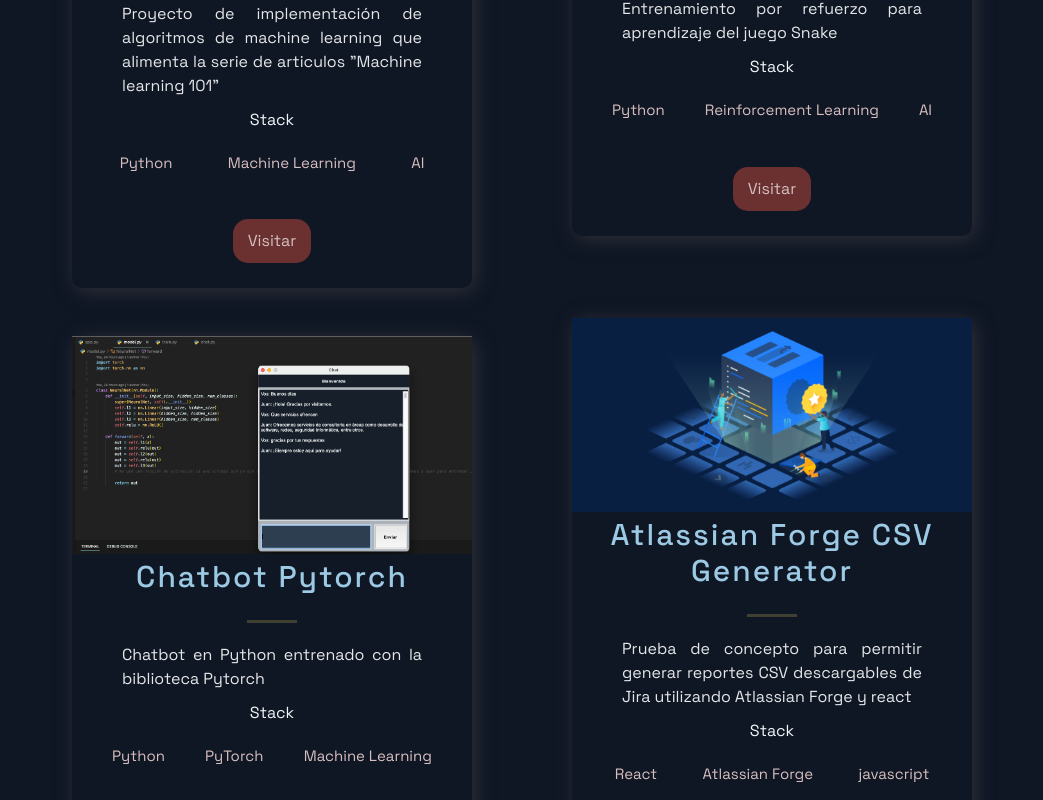
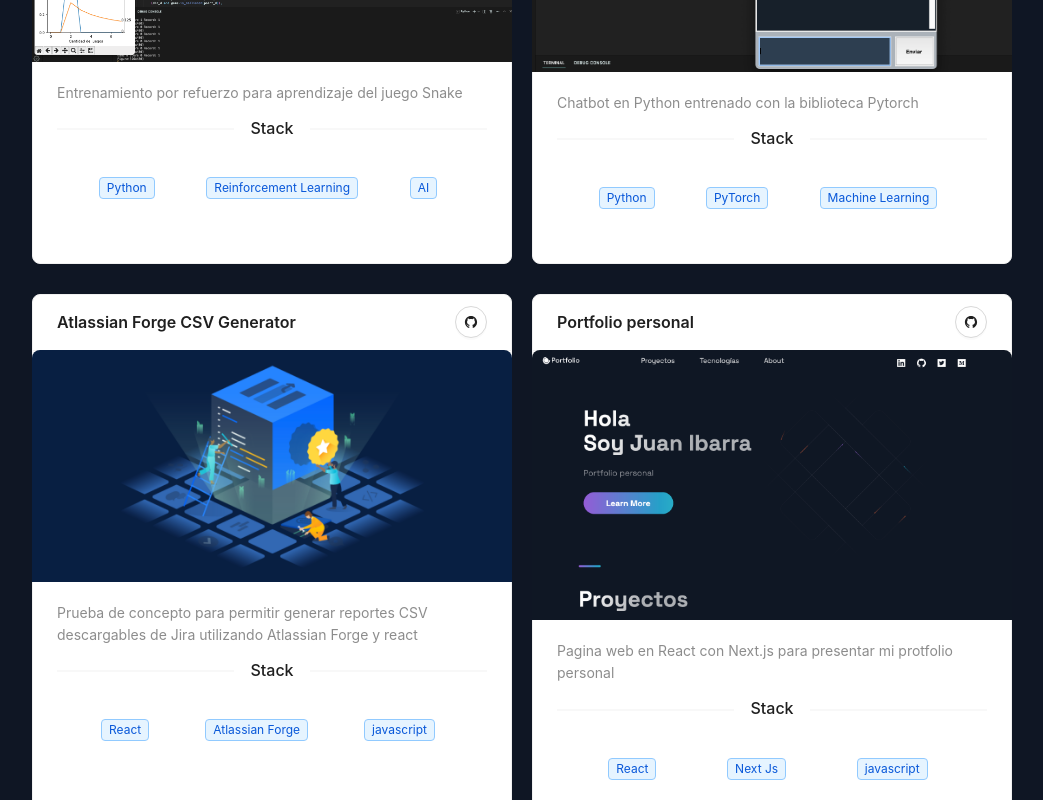
Before and after one commit to jmibarra/portfolio-jmi, a Next.js app: page / in a window 1280 px wide. Shown: the part 1760-2560 px from the top of the page, without its empty margins (118-1161 px from the left). Built offline with nearby package versions, Linux system fonts and the light colour scheme; no server answers.

Commit message:
Se cambian los estilos y se mejora la manera de mostrar los proyectos

```diff
--- a/src/components/Articles/Articles.js
+++ b/src/components/Articles/Articles.js
@@ -2,7 +2,7 @@
 import { GridContainer, TagList } from './ArticlesStyles';
 import { Section, SectionDivider, SectionTitle } from '../../styles/GlobalComponents';
 import { getRssFeed } from '../../services/medium-feed';
-import { Button, Card, Collapse, Descriptions, Divider, Flex, Tag } from 'antd';
+import { Button, Card, Descriptions, Tag } from 'antd';
 import { AiFillMediumSquare } from 'react-icons/ai';
 
 const Articles = () => {
--- a/src/components/Projects/Projects.js
+++ b/src/components/Projects/Projects.js
@@ -1,35 +1,39 @@
 import React from 'react';
 
-import { BlogCard, CardInfo, ExternalLinks, GridContainer, HeaderThree, Hr, Tag, TagList, TitleContent, UtilityList, Img } from './ProjectsStyles';
+import { GridContainer, TagList } from './ProjectsStyles';
 import { Section, SectionDivider, SectionTitle } from '../../styles/GlobalComponents';
 import { projects } from '../../constants/constants';
+import { Button, Card, Divider, Tag } from 'antd';
+import { AiFillGithub } from 'react-icons/ai';
 
-
+const { Meta } = Card;
 const Projects = () => (
     <Section nopadding id="projects">
         <SectionDivider />
         <SectionTitle main> Proyectos </SectionTitle>
         <GridContainer>
             {projects.map(({ id, image, title, description, tags, visit }) => (
-                <BlogCard key={id}>
-                    <Img src={image} />
-                    <TitleContent>
-                        <HeaderThree title>{title}</HeaderThree>
-                        <Hr />
-                    </TitleContent>
-                    <CardInfo>{description}</CardInfo>
-                    {tags.length != 0 && <div>
-                        <TitleContent> Stack </TitleContent>
-                        <TagList>
-                            {tags.filter((tag, index) => index < 3).map((tag, i) => (
-                                <Tag key={i}>{tag}</Tag>
-                            ))}
-                        </TagList>
-                    </div>}
-                    <UtilityList>
-                        <ExternalLinks href={visit} target="_blank"> Visitar </ExternalLinks>
-                    </UtilityList>
-                </BlogCard>
+                <Card
+                    key={id}
+                    hoverable
+                    title={title}
+                    cover={<img alt="example" src={image} />}
+                    style={{ width: '100%', height: '100%' }}
+                    extra={<Button icon={<AiFillGithub />} shape="circle" href={visit} target='_blank' />}
+                >
+                    <Meta description={description} />
+                    {
+                        tags.length != 0 && <div>
+                            <Divider> Stack </Divider>
+                            <TagList>
+                                {tags.filter((tag, index) => index < 3).map((tag, i) => (
+                                    <Tag color='blue' key={i}>{tag}</Tag>
+                                ))}
+                            </TagList>
+                        </div>
+                    }
+                </Card>
+
             ))}
         </GridContainer>
     </Section>
--- a/src/constants/constants.js
+++ b/src/constants/constants.js
@@ -54,15 +54,6 @@
         id: 5,
     },
     {
-        title: 'Notas React',
-        description: "Web app sencilla para crear notas",
-        image: 'images/react-note-app.png',
-        tags: ['React', 'javascript'],
-        source: 'https://github.com/jmibarra/react-note-app',
-        visit: 'https://github.com/jmibarra/react-note-app',
-        id: 6,
-    },
-    {
         title: 'Crypto finance react app',
         description: "App para el seguimiento de valores de criptomonedas",
         image: 'images/crypto-app.png',
```
